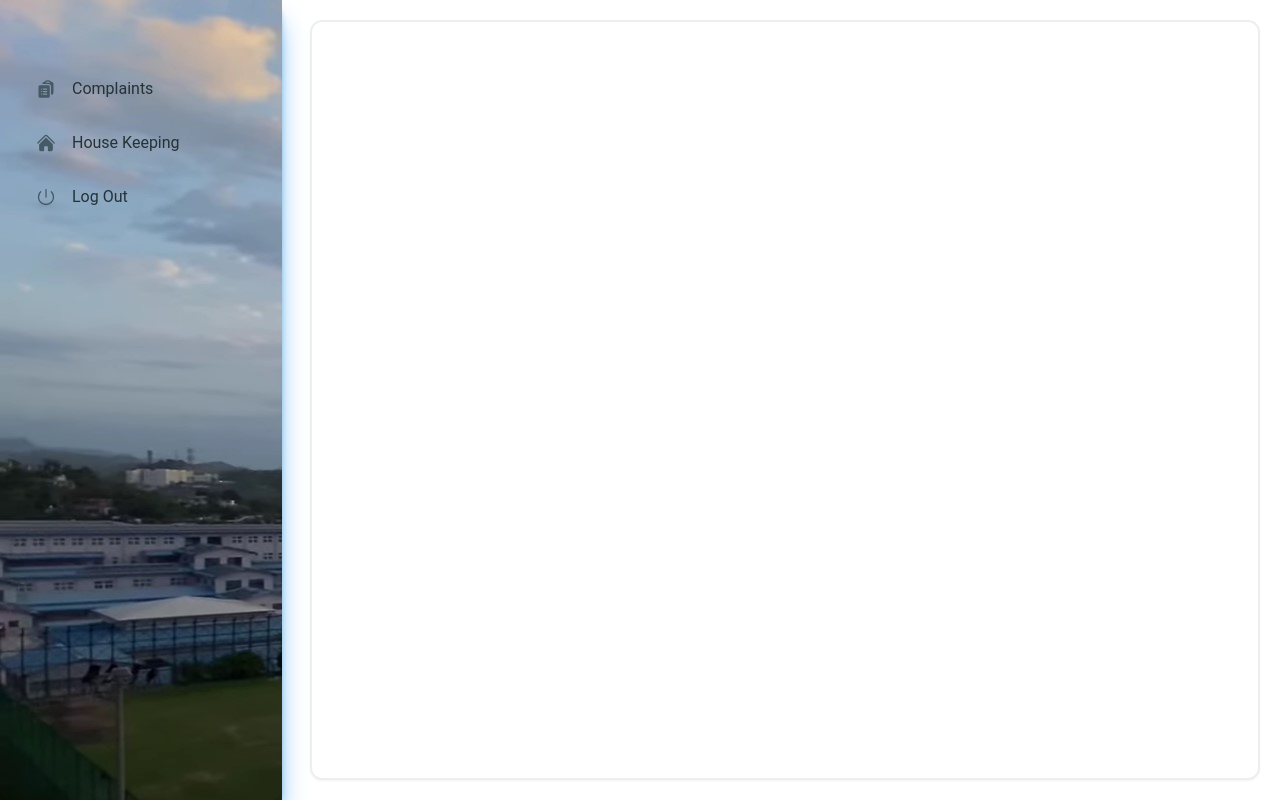
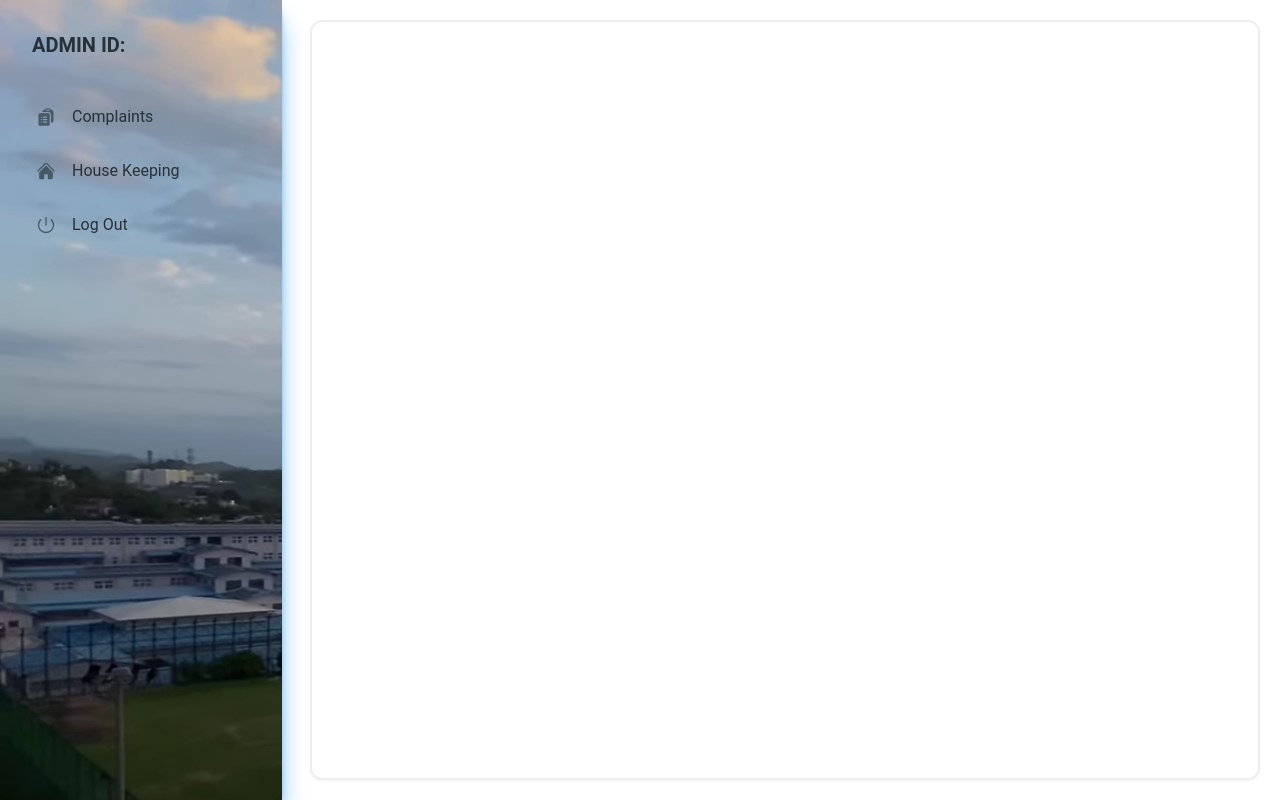
Before and after one commit to hsrajawat2002/dashboard-college-v1, a React (Create React App) app in the folder client/: page /adminLogin/adminLayout in a window 1280 px wide. Built offline with nearby package versions, Linux system fonts and the light colour scheme; no server answers.

Commit message:
changes in admin sidebar and changes in admin router

```diff
--- a/client/src/components/adminSidebar/sidebar_admin.js
+++ b/client/src/components/adminSidebar/sidebar_admin.js
@@ -45,7 +45,7 @@ export function SidebarAdmin(){
         <Card className="h-screen sidebar_container p-4 w-fit">
         <div className="mb-2 p-4">
           <Typography variant="h5" color="blue-gray">
-            {adminId}
+           ADMIN ID:{adminId}
           </Typography>
         </div>
         <List>
```
Also changed, not shown: 1 other file (tests, documents, lock files or other folders).
